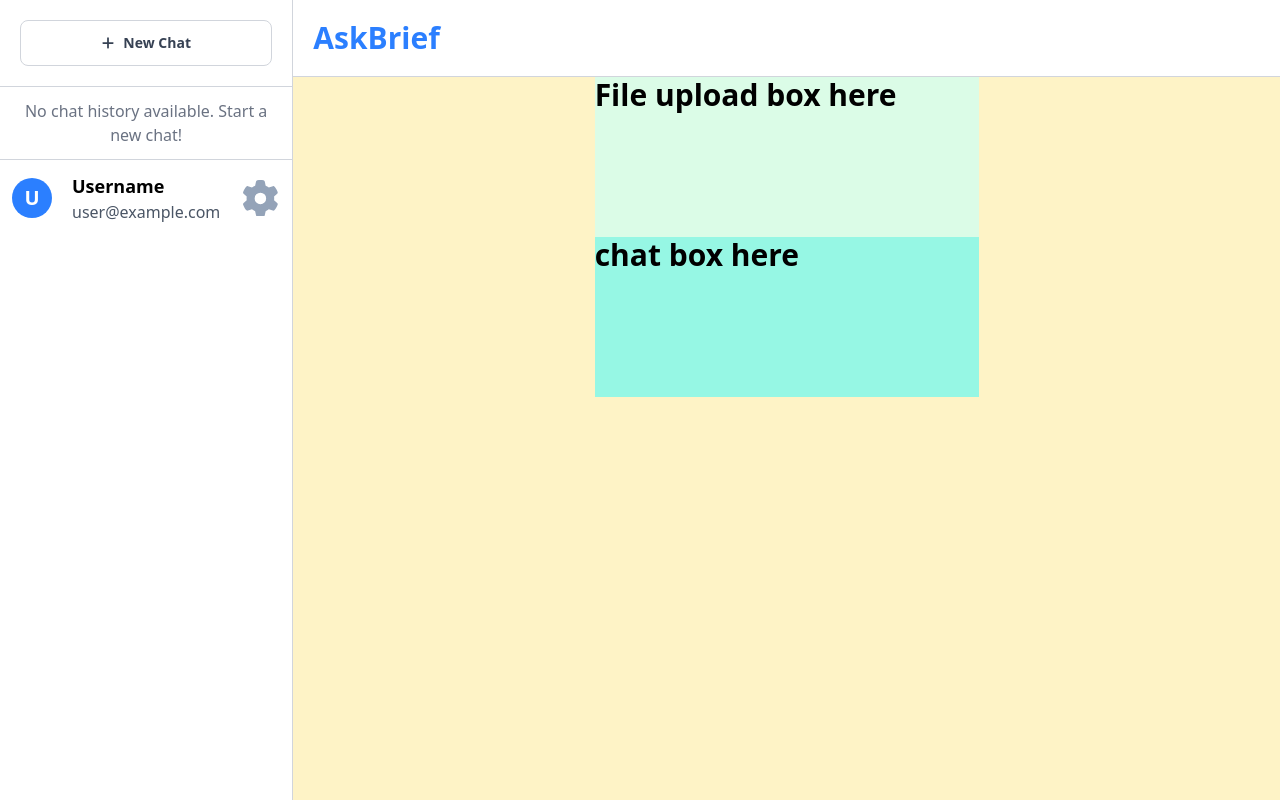
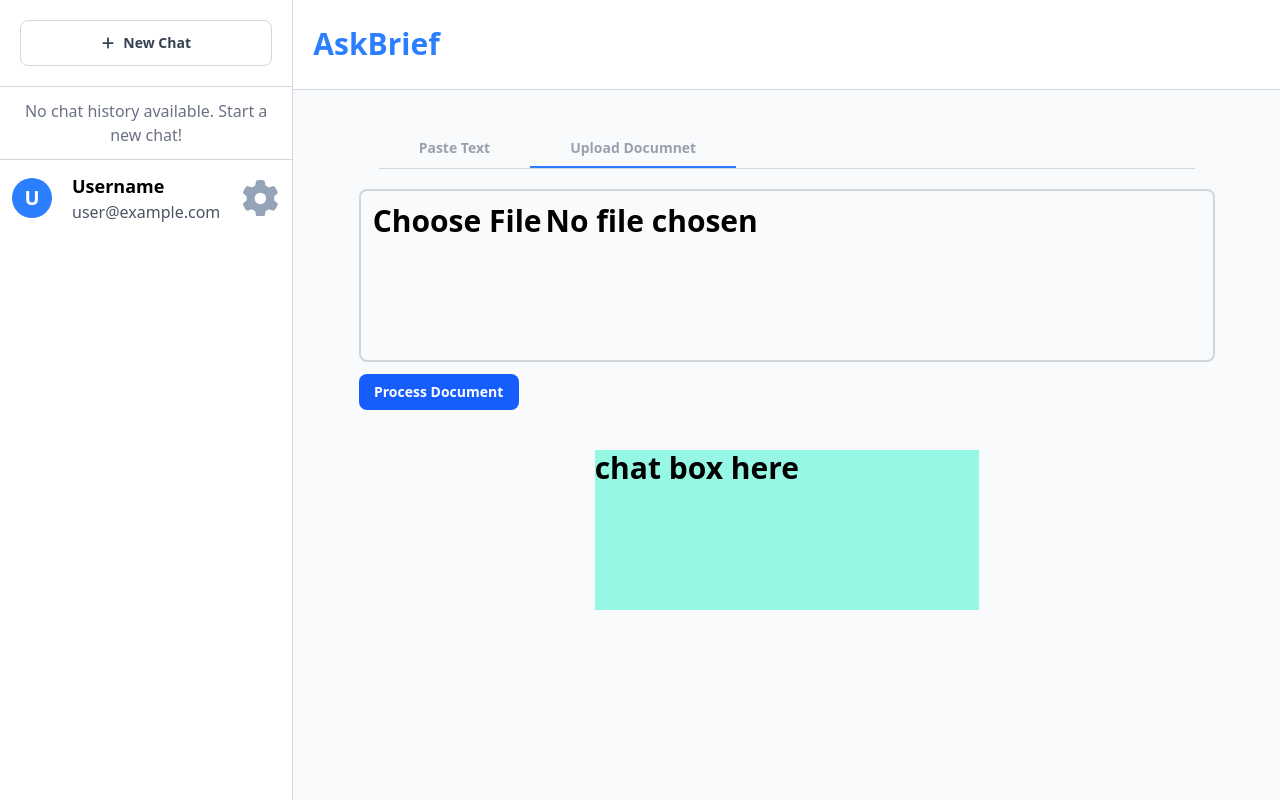
Before and after one commit to mabdullahferoz/AskBrief_Frontend, a React (Vite) app: page / in a window 1280 px wide. Built offline with nearby package versions, Linux system fonts and the light colour scheme.

Commit message:
Created box for text input

```diff
--- a/src/components/Workarea.jsx
+++ b/src/components/Workarea.jsx
@@ -1,13 +1,29 @@
-import React from 'react'
+import React, { useState } from 'react'
 
 const Workarea = () => {
+    const [type, setType] = useState("doc")
     return (
-    <div className='w-full h-full overflow-auto bg-amber-100 text-3xl font-black flex flex-col'>
-      <div className="navbar w-full h-20 bg-white border-b-1 border-gray-300 flex items-center p-5">
+        <div className='w-full h-full box-content overflow-auto text-3xl font-black flex flex-col'>
+            <div className="navbar w-full h-24 bg-white border-b-1 border-gray-300 flex items-center p-5">
                 <span className='logo text-blue-500'>AskBrief</span>
             </div>
-      <div className='flex h-full w-full flex-col items-center '>
-        <div className="input-box h-40 w-96 bg-green-100">File upload box here</div>
+            <div className='flex flex-col overflow-y-auto overflow-x-hidden items-center h-full px-5 '>
+                <div className="input-box h-80 w-4xl p-5 m-5 flex flex-col">
+                    <div className=" mx-5 flex text-sm font-semibold text-gray-400 border-b-1 border-gray-300">
+                        <span onClick={() => { setType("text") }} className={(type == "text" ? "border-b-2 px-10 py-2 border-blue-500 cursor-pointer" : "px-10 py-2 transition-all duration-75 hover:border-b-2 border-blue-500 cursor-pointer")}>Paste Text</span>
+                        <span onClick={() => { setType("doc") }} className={(type == "text" ? "px-10 py-2 transition-all duration-75 hover:border-b-2 border-blue-500 cursor-pointer" : "px-10 py-2 border-b-2 border-blue-500 cursor-pointer") + 'px-10 py-2 hover:border-b-2 border-blue-500 cursor-pointer'}>Upload Documnet</span>
+                    </div>
+                    <div className="input-field h-full w-full mt-5">
+                        {type == "text" ? (
+                            <textarea className='w-full h-full box-border max-h-full min-h-full overflow-y-auto scrollbar-custom p-5 border-1 border-gray-300 bg-white rounded-lg text-lg font-normal' placeholder='Paste your text here...'></textarea>
+                        ) : (
+                            <input type="file" className='w-full h-full p-3 border-2 border-gray-300 rounded-lg' />
+                        )}
+                    </div>
+                    <div className='text-sm text-white font-bold bg-blue-600 w-40 p-2 rounded-lg flex items-center justify-center cursor-pointer hover:bg-blue-400 mt-3 '>
+                        Process Document
+                    </div>
+                </div>
                 <div className="chat-box h-40 w-96 bg-teal-200">chat box here</div>
             </div>
         </div>
```
Lines whose indentation alone changed are shown as unchanged.
